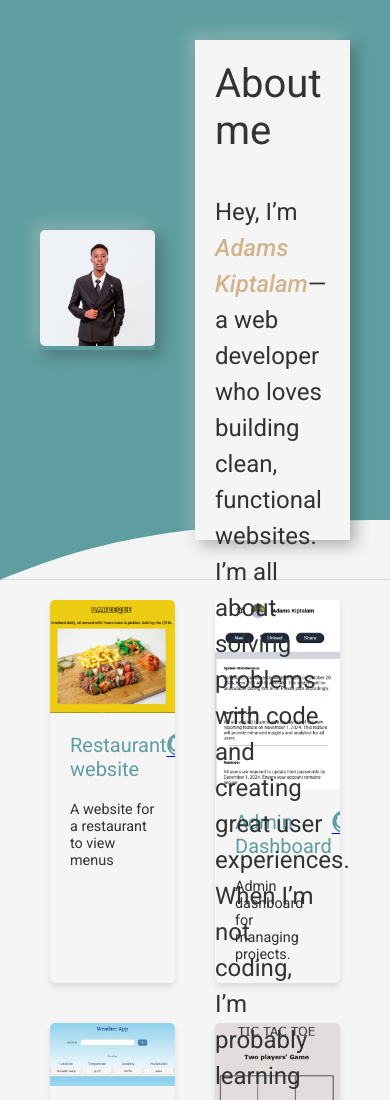
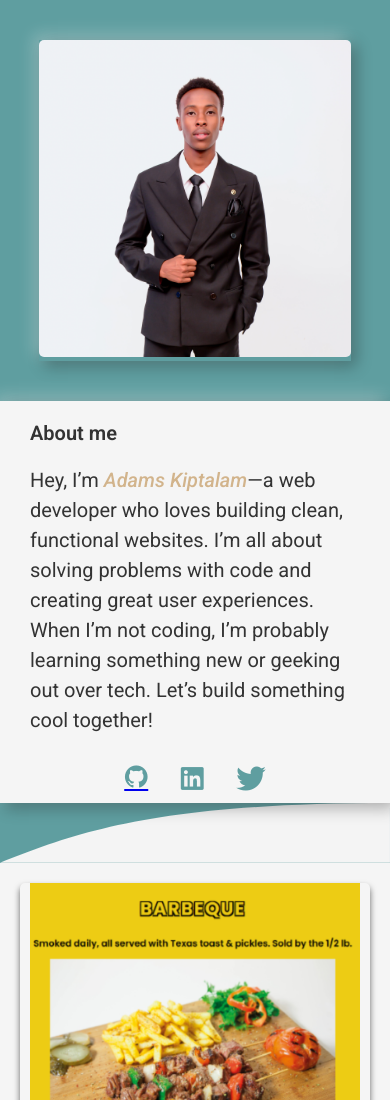
Before and after one commit to kiptalam1/Homepage, a plain HTML site: page index.html in a window 390 px wide. Shown: the top 1100 px of the page. Drawn offline with nearby package versions, Linux system fonts and the light colour scheme.

Commit message:
Implement responsive mobile design

```diff
--- a/styles.css
+++ b/styles.css
@@ -94,7 +94,7 @@ header {
     color: var(--cadet-blue);
     fill: var(--cadet-blue);
     transition: color 0.3s ease;
-
+    cursor: pointer;
 }
 .socials .devicon-github-original {
     color: var(--cadet-blue);
@@ -211,3 +211,79 @@ header {
     object-fit: contain;
     display: block;
 }
+
+/* Responsive design*/
+/* mobile phones (small screens) */
+@media (max-width: 599px) {
+
+    .hero {
+        flex-direction: column;
+        justify-content: center;
+        padding: 0;
+        margin: 0;
+        width: 100%;
+        gap: 20px;
+    }
+    .hero-image {
+        min-width: 80%;
+        min-height: 100%;
+    }
+    .hero-image img {
+        width: 100%;
+    }
+    .about {
+        margin: 20px 0;
+        /* min-height: 100%; */
+        min-width: 100%;
+        padding: 0 0.625rem;
+        flex: 1;
+
+    }
+    .about h1 {
+        font-size: 1.25rem;
+        font-weight: 600;
+
+
+    }
+    .about p {
+        font-size: 1.25rem;
+        padding-top: 0;
+        margin-bottom: 0;
+    }
+    .socials {
+        padding: 0.625rem;
+        justify-content: center;
+    }
+    .projects {
+        flex-direction: column;
+        gap: 1.25rem;
+        font-size: 1.25rem;
+        padding: 1.25rem;
+    }
+    .project {
+    box-shadow: 0 4px 6px rgba(0, 0, 0, 0.589);
+
+    }
+    .project-image img {
+        width: 100%;
+        max-height: 300px;
+        object-fit: contain;
+    }
+    .contacts-section {
+        flex-direction: column;
+        padding: 1rem;
+        gap: 1rem;
+    }
+    .contacts {
+        min-width: 100%;
+    }
+
+    .contact-image {
+        min-width: 100%;
+    }
+    .contact-image img {
+        min-width: 100%;
+        max-height: 300px;
+        object-fit: cover;
+    }
+}
```
